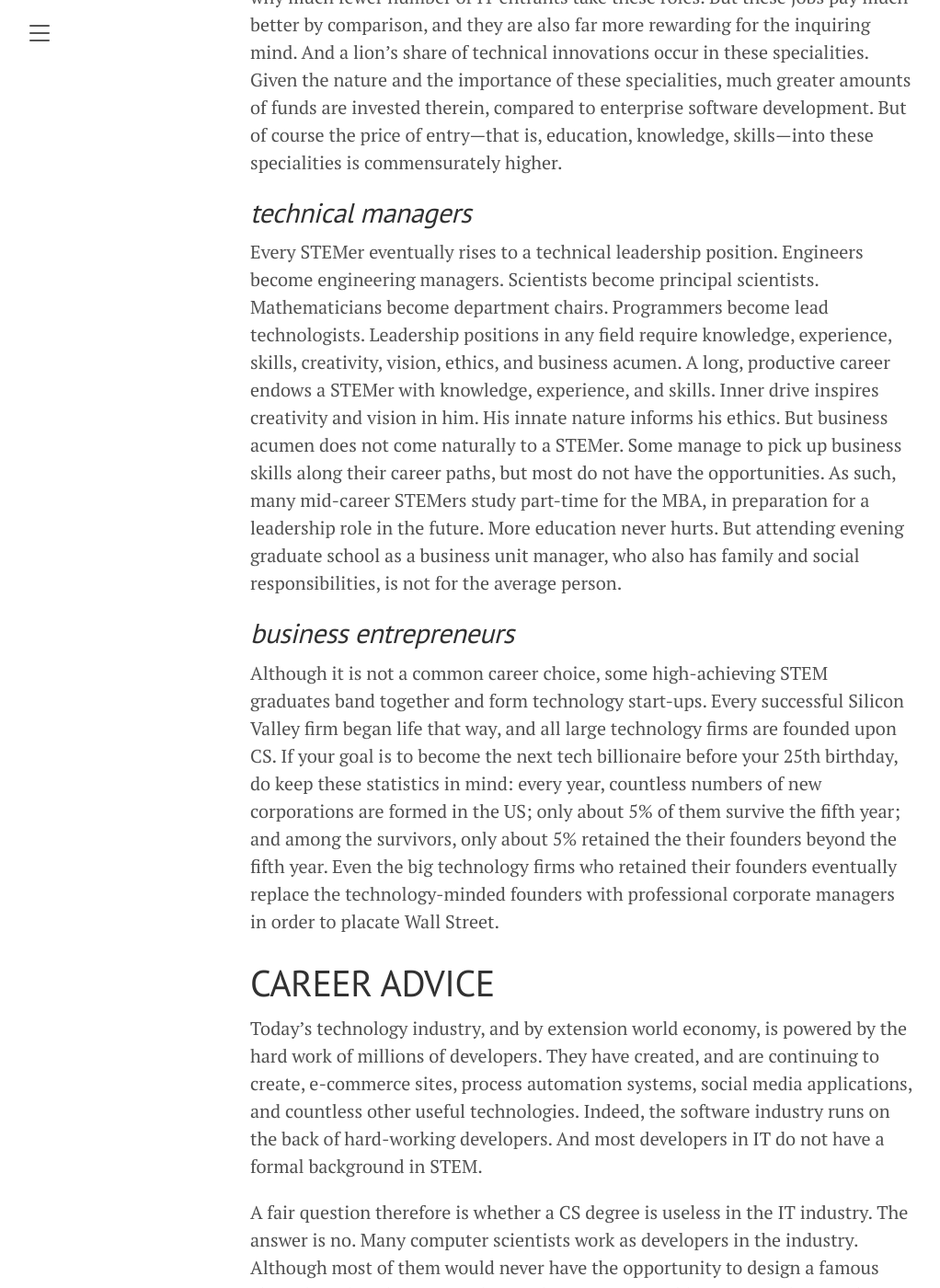
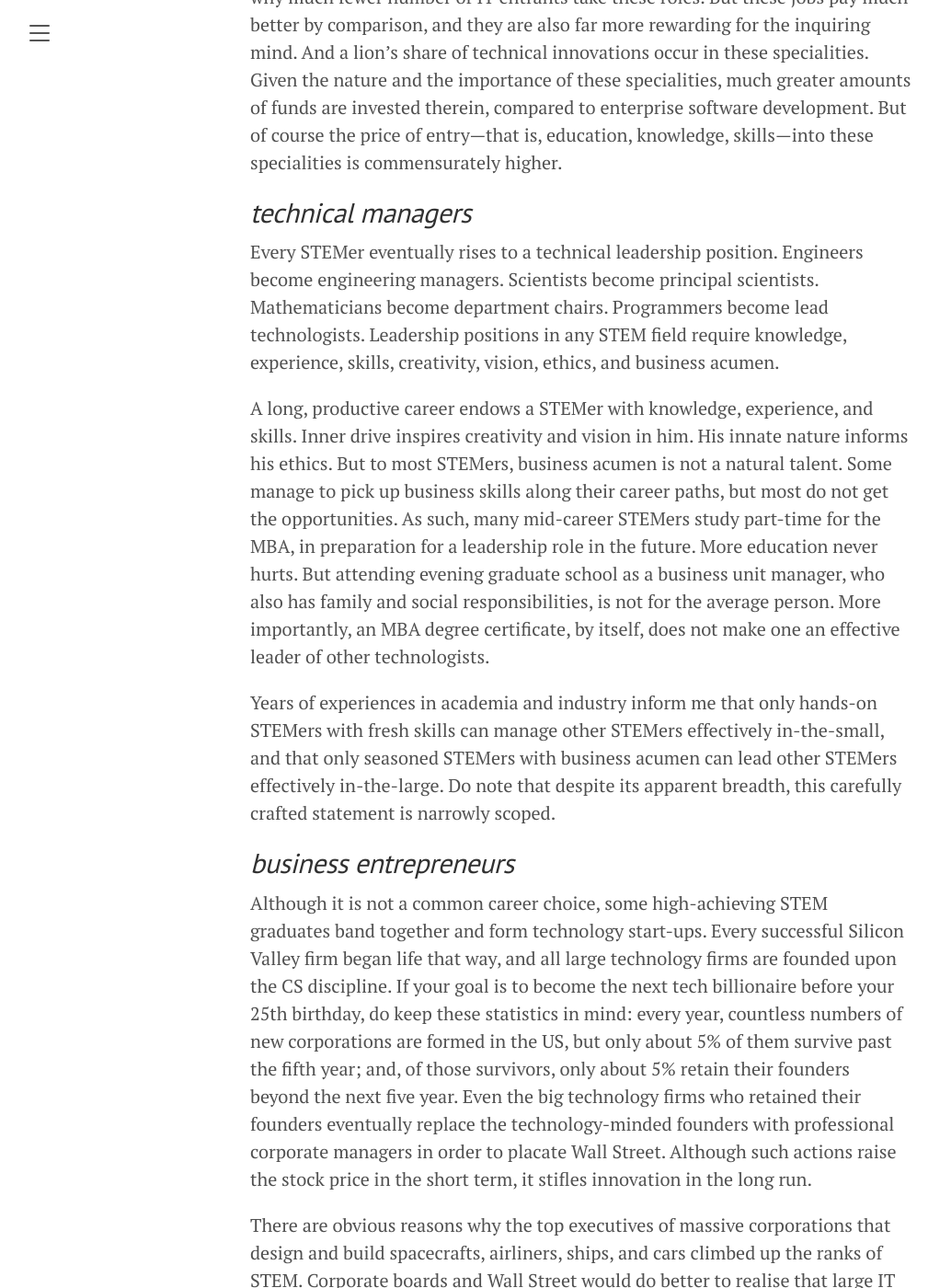
Before and after one commit to amenzwa/amenzwa.github.io, a Jekyll site: the page built from stem/CS/Career.md, in a window 1280 px wide and 1400 px high, scrolled down 5106 px. Shown: the whole window at 92% size, without its empty margins (8-1030 px from the left). Built offline with Jekyll 4.4.1, drawn with Linux system fonts in a browser that asks for light colours; our own code applies the rules of GitHub Pages for plain Markdown files; some of the changed text lies outside the part shown.

Commit message:
STEMers must manage STEMers

```diff
--- a/stem/CS/Career.md
+++ b/stem/CS/Career.md
@@ -50,11 +50,17 @@ The less visible software work, though no less significant, occurs off the web:
 
 ## *technical managers*
 
-Every STEMer eventually rises to a technical leadership position. Engineers become engineering managers. Scientists become principal scientists. Mathematicians become department chairs. Programmers become lead technologists. Leadership positions in any field require knowledge, experience, skills, creativity, vision, ethics, and business acumen. A long, productive career endows a STEMer with knowledge, experience, and skills. Inner drive inspires creativity and vision in him. His innate nature informs his ethics. But business acumen does not come naturally to a STEMer. Some manage to pick up business skills along their career paths, but most do not have the opportunities. As such, many mid-career STEMers study part-time for the MBA, in preparation for a leadership role in the future. More education never hurts. But attending evening graduate school as a business unit manager, who also has family and social responsibilities, is not for the average person.
+Every STEMer eventually rises to a technical leadership position. Engineers become engineering managers. Scientists become principal scientists. Mathematicians become department chairs. Programmers become lead technologists. Leadership positions in any STEM field require knowledge, experience, skills, creativity, vision, ethics, and business acumen.
+
+A long, productive career endows a STEMer with knowledge, experience, and skills. Inner drive inspires creativity and vision in him. His innate nature informs his ethics. But to most STEMers, business acumen is not a natural talent. Some manage to pick up business skills along their career paths, but most do not get the opportunities. As such, many mid-career STEMers study part-time for the MBA, in preparation for a leadership role in the future. More education never hurts. But attending evening graduate school as a business unit manager, who also has family and social responsibilities, is not for the average person. More importantly, an MBA degree certificate, by itself, does not make one an effective leader of other technologists.
+
+Years of experiences in academia and industry inform me that only hands-on STEMers with fresh skills can manage other STEMers effectively in-the-small, and that only seasoned STEMers with business acumen can lead other STEMers effectively in-the-large. Do note that despite its apparent breadth, this carefully crafted statement is narrowly scoped.
 
 ## *business entrepreneurs*
 
-Although it is not a common career choice, some high-achieving STEM graduates band together and form technology start-ups. Every successful Silicon Valley firm began life that way, and all large technology firms are founded upon CS. If your goal is to become the next tech billionaire before your 25th birthday, do keep these statistics in mind: every year, countless numbers of new corporations are formed in the US; only about 5% of them survive the fifth year; and among the survivors, only about 5% retained the their founders beyond the fifth year. Even the big technology firms who retained their founders eventually replace the technology-minded founders with professional corporate managers in order to placate Wall Street.
+Although it is not a common career choice, some high-achieving STEM graduates band together and form technology start-ups. Every successful Silicon Valley firm began life that way, and all large technology firms are founded upon the CS discipline. If your goal is to become the next tech billionaire before your 25th birthday, do keep these statistics in mind: every year, countless numbers of new corporations are formed in the US, but only about 5% of them survive past the fifth year; and, of those survivors, only about 5% retain their founders beyond the next five year. Even the big technology firms who retained their founders eventually replace the technology-minded founders with professional corporate managers in order to placate Wall Street. Although such actions raise the stock price in the short term, it stifles innovation in the long run.
+
+There are obvious reasons why the top executives of massive corporations that design and build spacecrafts, airliners, ships, and cars climbed up the ranks of STEM. Corporate boards and Wall Street would do better to realise that large IT firms, too, prosper the most, when they are led by seasoned STEMers with passion and vision in the work.
 
 # CAREER ADVICE
 
```
